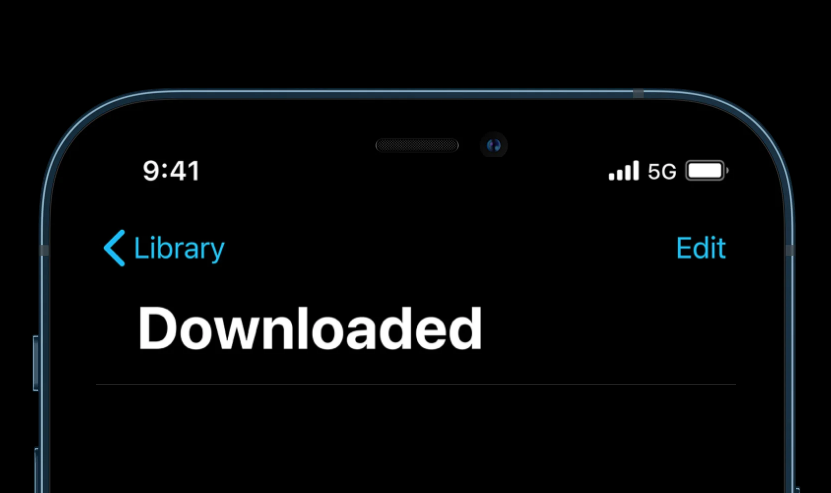
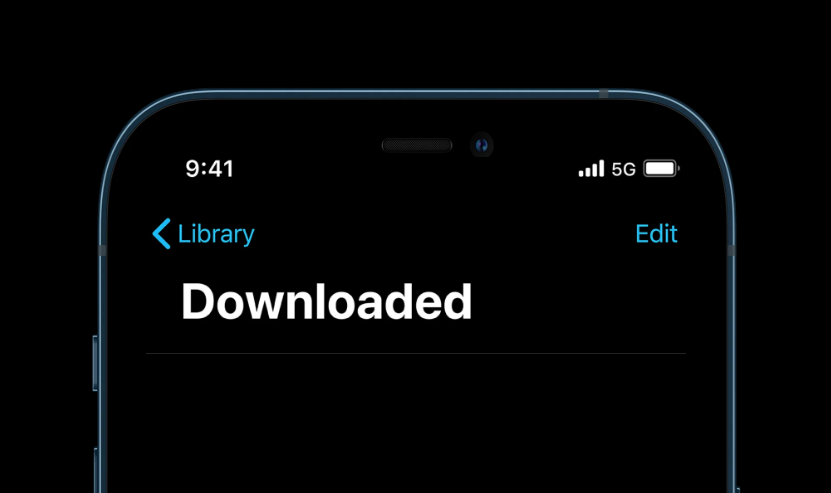
Before and after one commit to hubtack/Dynamic-learning, a plain HTML site: page 苹果官网特效/iPhone12页面卷动逐行滑入效果/index.html in a window 1280 px wide. Shown: the part 307-800 px from the top of the page, without its empty margins (224-1055 px from the left). Drawn offline with Linux system fonts and the light colour scheme.

Commit message:
modified

```diff
--- a/苹果官网特效/iPhone12页面卷动逐行滑入效果/index.css
+++ b/苹果官网特效/iPhone12页面卷动逐行滑入效果/index.css
@@ -1,7 +1,7 @@
 :root{
-    --drive-width:770px;
+    --drive-width:650px;
     --drive-height:1336px;
-    --ui-width:640px;
+    --ui-width:540px;
     font-size: 15px;
 }
 
```
